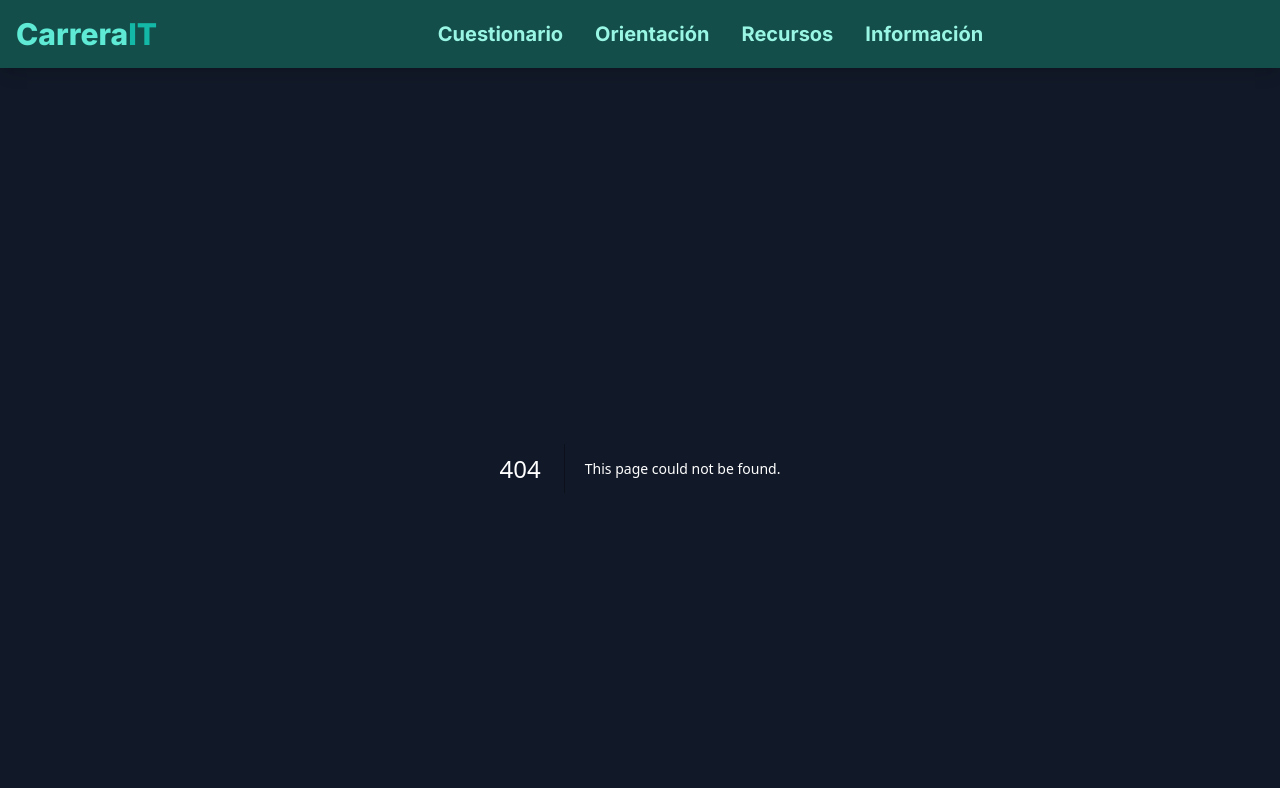
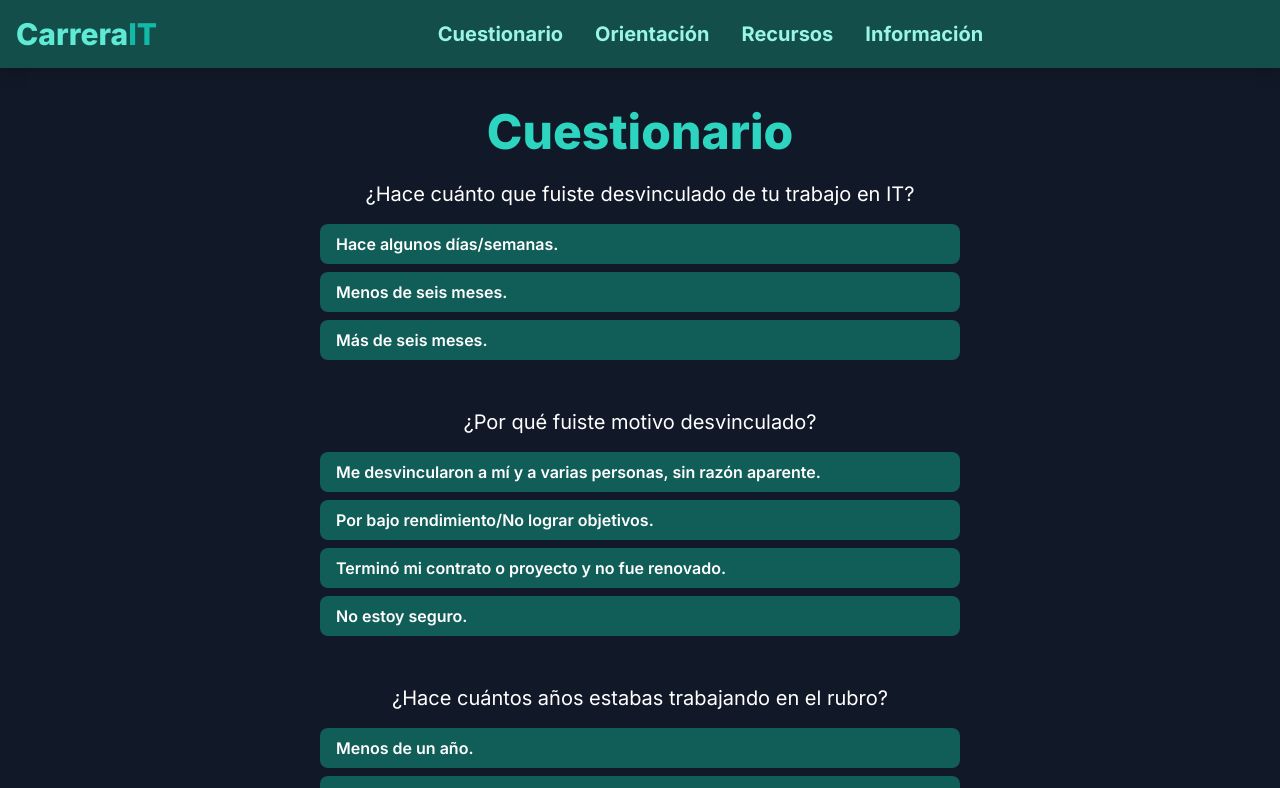
Before and after one commit to aronmilenait/carrerait-roadmap, a Next.js app in the folder carrerait-roadmap/: page /cuestionario-desvinculacion in a window 1280 px wide. Before the commit this address had no page. Shown: the top 788 px of the page. Built offline with nearby package versions, Linux system fonts and the light colour scheme.

Commit message:
Create the Unemployed Survey's page.

```diff
--- /dev/null
+++ b/carrerait-roadmap/src/app/cuestionario-desvinculacion/page.tsx
@@ -0,0 +1,5 @@
+import UnemployedSurvey from "../components/Survey/UnemployedSurvey";
+
+export default function UnemployedSurveyPage() {
+  return <UnemployedSurvey />;
+}
```
